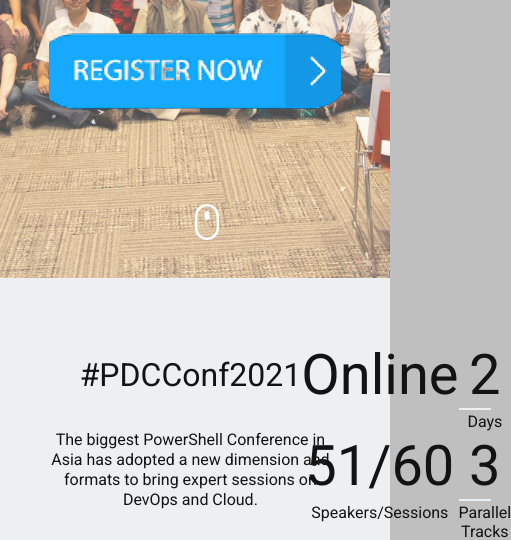
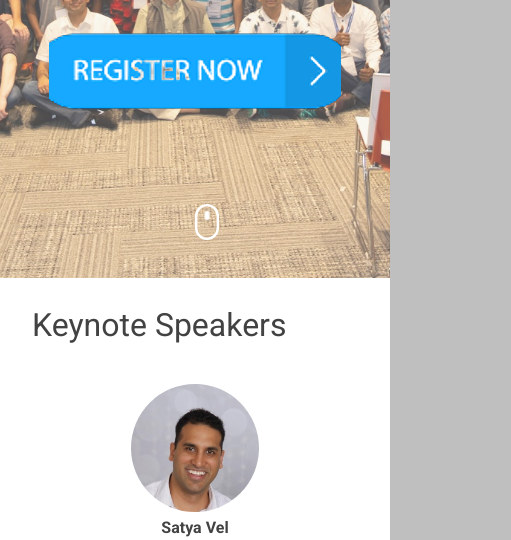
Before and after one commit to PDCConf/PDCConfSiteTest, a plain HTML site: page index.html in a window 390 px wide. Shown: the part 566-1106 px from the top of the page, 511 px wide, since content can reach past the window. Drawn offline with Linux system fonts and the light colour scheme; a script that the page names is missing.

Commit message:
check responsiveness

```diff
--- a/index.html
+++ b/index.html
@@ -255,56 +255,7 @@
 	</div>
 </div>
 
-
-<section class="info container primary">
-<div class="wrapper">
-	<div class="inner">
-		<h2 id="pdcconf2021">#PDCConf2021</h2>
-<p>The biggest PowerShell Conference in Asia has adopted a new
-dimension and formats to bring expert sessions on DevOps and Cloud.</p>
-
-	</div>
-
-
-	<div class="numbers">
-
-		<div class="number">
-
-
-
-			<strong>Online</strong>
-			<div></div>
-		</div>
-
-		<div class="number">
-
-
-
-			<strong>2</strong>
-			<div>Days</div>
-		</div>
-
-		<div class="number">
-
-
-
-			<strong>51/60</strong>
-			<div>Speakers/Sessions</div>
-		</div>
-
-		<div class="number">
-
-
-
-			<strong>3</strong>
-			<div>Parallel Tracks</div>
-		</div>
-
-	</div>
-
-</div>
-</section>
-
+<!-- raw HTML omitted -->
 <!-- raw HTML omitted -->
 <!-- raw HTML omitted -->
 
```
Also changed, not shown: 2 other files.
